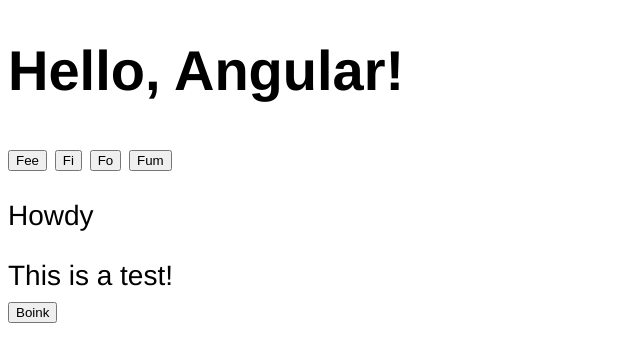
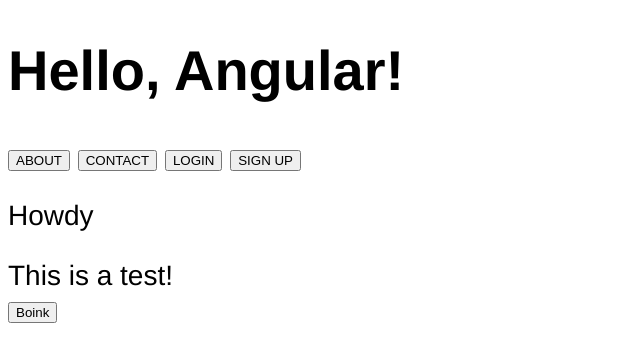
Before and after one commit to rstms/angular-auth-firebase, a website: page app/index.html in a window 1280 px wide. Shown: the whole page, without its empty margins (0-640 px from the left). Drawn offline with nearby package versions, Linux system fonts and the light colour scheme.

Commit message:
Update index.html

```diff
--- a/app/index.html
+++ b/app/index.html
@@ -9,10 +9,10 @@
   </head>
   <body ng-app="HelloApp">
     <div class=nav>
-        <button name="button1">Fee</button>
-        <button name="button2">Fi</button>
-        <button name="button3">Fo</button>
-        <button name="button4">Fum</button>
+        <button name="button-login">ABOUT</button>
+        <button name="button-login">CONTACT</button>
+        <button name="button-login">LOGIN</button>
+        <button name="button-login">SIGN UP</button>
     </div>
     <div ng-controller="HelloController as helloCtrl">
       <p>Howdy</p>
```
